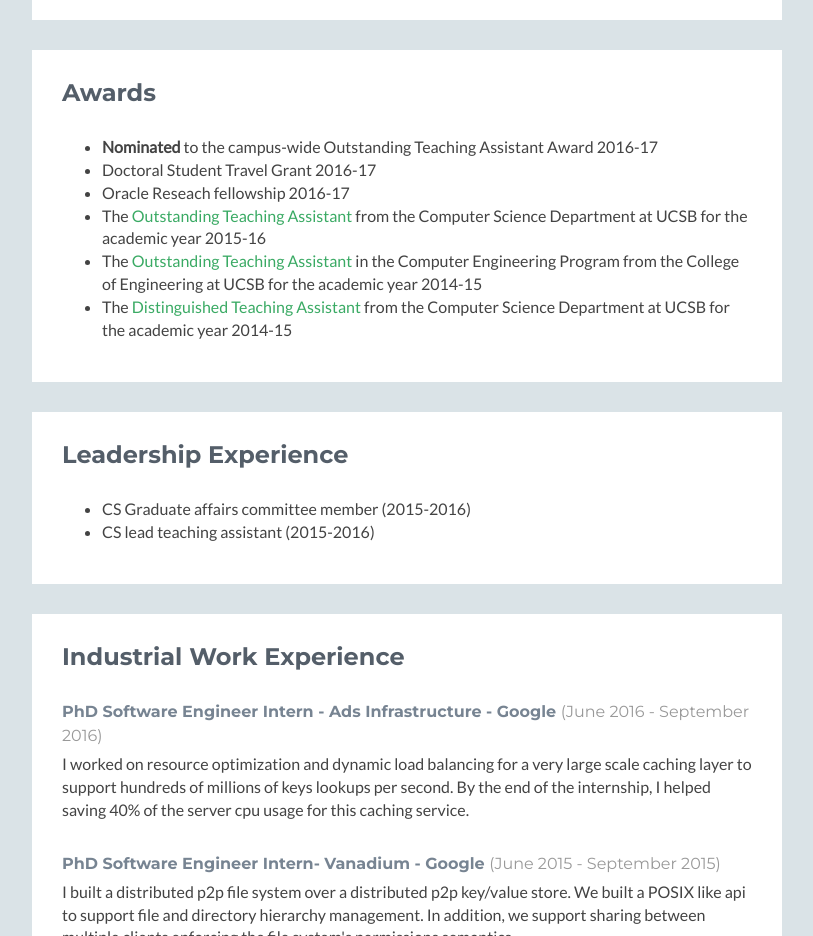
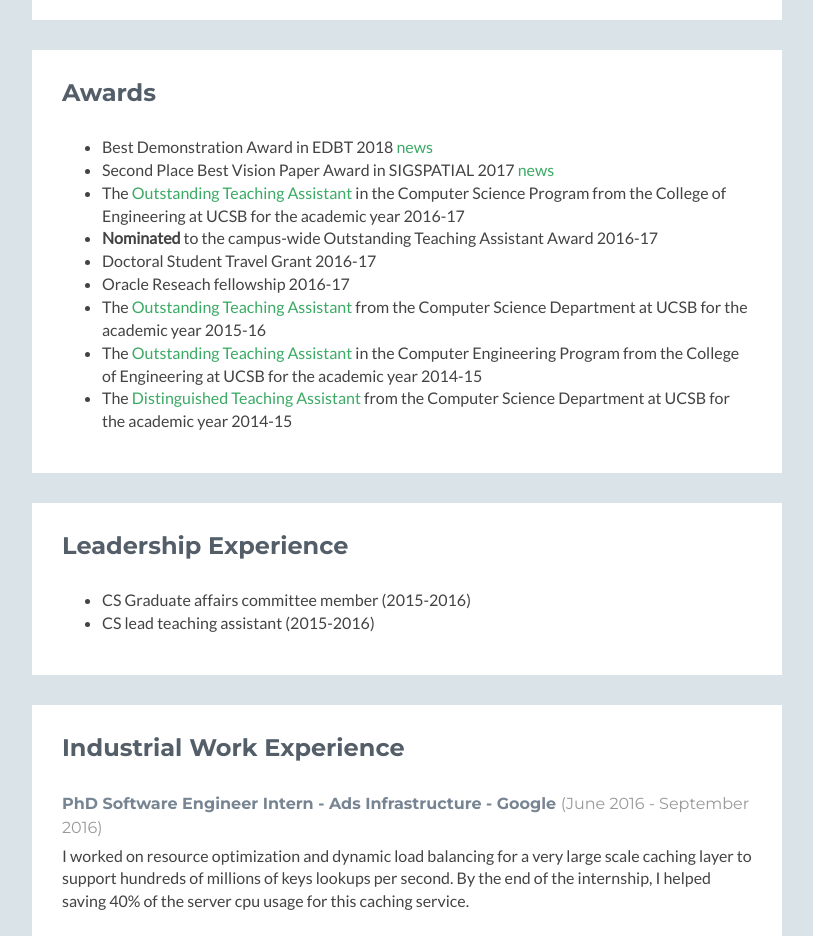
Before and after one commit to victorzakhary/personalpage, a plain HTML site: page index.html in a window 1280 px wide. Shown: the part 2400-3336 px from the top of the page, without its empty margins (38-851 px from the left). Drawn offline with Linux system fonts and the light colour scheme; no server answers; a script that the page names is missing.

Commit message:
Update index.html

```diff
--- a/index.html
+++ b/index.html
@@ -195,6 +195,9 @@ height="0" width="0" style="display:none;visibility:hidden"></iframe></noscript>
                         <h2 class="heading">Awards</h2>
                         <div class="content">
                         <ul>
+				<li>Best Demonstration Award in EDBT 2018 <a href="http://cs.ucsb.edu/news/3075">news</a></li>
+				<li>Second Place Best Vision Paper Award in SIGSPATIAL 2017 <a href="http://cs.ucsb.edu/news/2987">news</a></li>
+				<li>The <a href="http://cs.ucsb.edu/spotlights/phd-spotlight-victor-zakhary-voted-outstanding-teaching-assistant-computer-science">Outstanding Teaching Assistant </a> in the Computer Science Program from the College of Engineering at UCSB for the academic year 2016-17</li>
 				<li>
 					<b>Nominated</b> to the campus-wide Outstanding Teaching Assistant Award 2016-17
 				</li>
```
